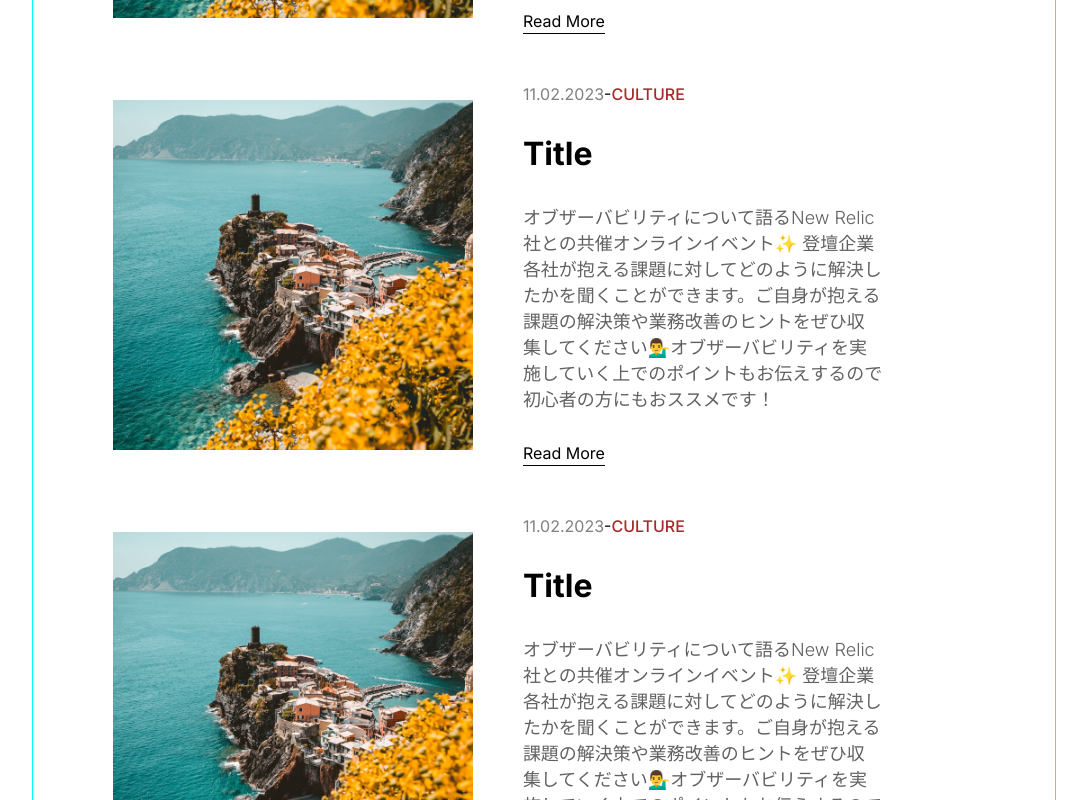
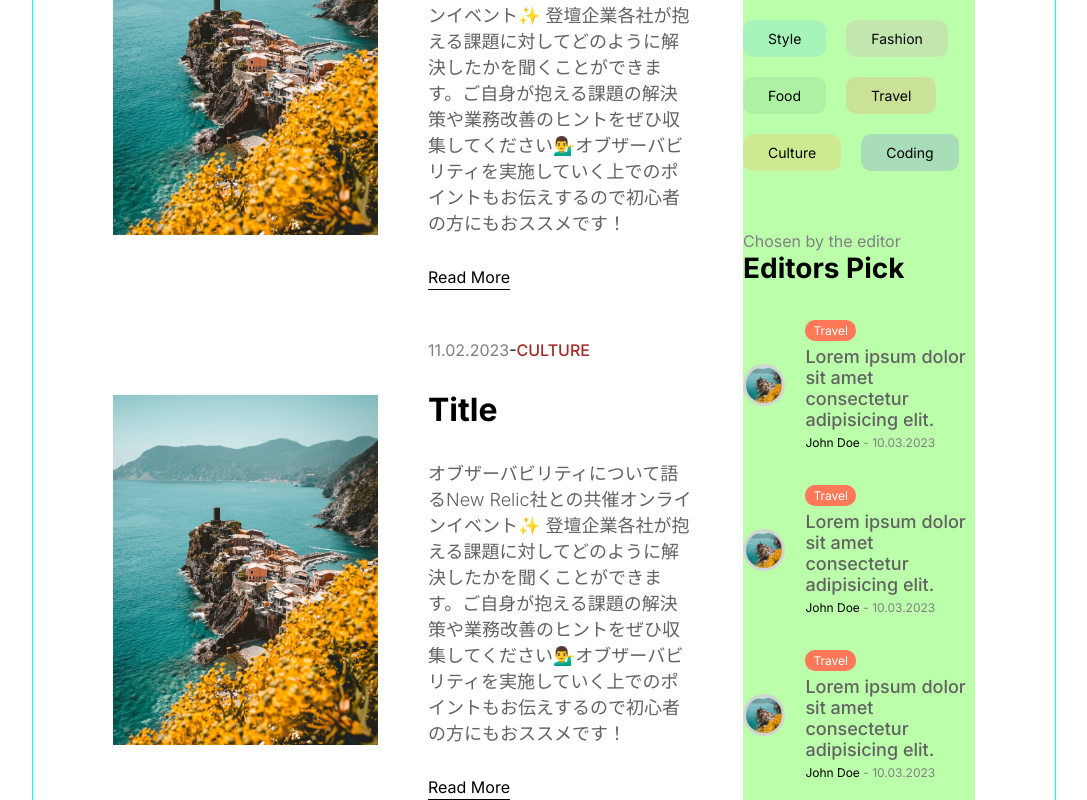
Before and after one commit to Natsuki-R/Blog-App, a Next.js app: page / in a window 1280 px wide. Shown: the part 920-1720 px from the top of the page, without its empty margins (96-1183 px from the left). Built offline with nearby package versions, Linux system fonts and the light colour scheme.

Commit message:
Add Menu and MenuCategories and MenuPosts

```diff
--- a/src/app/page.jsx
+++ b/src/app/page.jsx
@@ -12,8 +12,6 @@ export default function Home() {
       <div className={styles.content}>
         <CardList />
         <Menu />
-        {/* <Link href="/">Morning
-    </Link> */}
       </div>
     </div>
   )
--- a/src/components/cardList/cardList.module.css
+++ b/src/components/cardList/cardList.module.css
@@ -1 +1,7 @@
-.container {}
+.container {
+    flex: 5
+}
+
+.title {
+    margin: 50px 0px;
+}
--- a/src/components/menu/Menu.jsx
+++ b/src/components/menu/Menu.jsx
@@ -1,10 +1,20 @@
 import React from "react";
 import styles from "./menu.module.css";
+import MenuPosts from "../menuPosts/MenuPosts";
+import MenuCategories from "../menuCategories/MenuCategories";
 
 const Menu = () => {
     return (
         <div className={styles.container}>
-            menu
+            <h2 className={styles.subtitle}>{"What's hot"}</h2>
+            <h1 className={styles.title}>Most Popular</h1>
+            <MenuPosts withImage={false} />
+            <h2 className={styles.subtitle}>Discover by topic</h2>
+            <h1 className={styles.title}>Categories</h1>
+            <MenuCategories />
+            <h2 className={styles.subtitle}>Chosen by the editor</h2>
+            <h1 className={styles.title}>Editors Pick</h1>
+            <MenuPosts withImage={true} />
         </div>
     );
 };
--- a/src/components/menu/menu.module.css
+++ b/src/components/menu/menu.module.css
@@ -0,0 +1,15 @@
+.container {
+    margin-top: 60px;
+    background-color: #bfa;
+    flex: 2;
+}
+
+.subtitle {
+    color: gray;
+    font-size: 16px;
+    font-weight: 400;
+}
+
+.title {
+    font-size: 28px;
+}
--- /dev/null
+++ b/src/components/menuCategories/MenuCategories.jsx
@@ -0,0 +1,33 @@
+import Link from "next/link";
+import React from "react";
+import styles from "./menuCategories.module.css";
+
+const MenuCategories = () => {
+  return (
+    <div className={styles.categoryList}>
+      <Link
+        href="/blog?cat=style"
+        className={`${styles.categoryItem} ${styles.style}`}
+      >
+        Style
+      </Link>
+      <Link href="/blog" className={`${styles.categoryItem} ${styles.fashion}`}>
+        Fashion
+      </Link>
+      <Link href="/blog" className={`${styles.categoryItem} ${styles.food}`}>
+        Food
+      </Link>
+      <Link href="/blog" className={`${styles.categoryItem} ${styles.travel}`}>
+        Travel
+      </Link>
+      <Link href="/blog" className={`${styles.categoryItem} ${styles.culture}`}>
+        Culture
+      </Link>
+      <Link href="/blog" className={`${styles.categoryItem} ${styles.coding}`}>
+        Coding
+      </Link>
+    </div>
+  );
+};
+
+export default MenuCategories;
--- /dev/null
+++ b/src/components/menuCategories/menuCategories.module.css
@@ -0,0 +1,37 @@
+.categoryList {
+  margin-top: 35px;
+  margin-bottom: 60px;
+  display: flex;
+  flex-wrap: wrap;
+  gap: 20px;
+}
+
+.categoryItem {
+  padding: 10px 25px;
+  border-radius: 10px;
+  font-size: 14px;
+}
+
+.categoryItem.style {
+  background-color: #57c4ff31;
+}
+
+.categoryItem.fashion {
+  background-color: #da85c731;
+}
+
+.categoryItem.food {
+  background-color: #7fb88133;
+}
+
+.categoryItem.travel {
+  background-color: #ff795736;
+}
+
+.categoryItem.culture {
+  background-color: #ffb04f45;
+}
+
+.categoryItem.coding {
+  background-color: #5e4fff31;
+}
--- /dev/null
+++ b/src/components/menuPosts/MenuPosts.jsx
@@ -0,0 +1,81 @@
+import Image from "next/image";
+import Link from "next/link";
+import React from "react";
+import styles from "./menuPosts.module.css"
+
+const MenuPosts = ({ withImage }) => {
+  return (
+    <div className={styles.items}>
+      <Link href="/" className={styles.item}>
+        {
+          withImage && <div className={styles.imgContainer}>
+            <Image src="/p1.jpeg" alt="" fill className={styles.image} />
+          </div>
+        }
+        <div className={styles.textContainer}>
+          <span className={`${styles.category} ${styles.travel}`}>Travel</span>
+          <h3 className={styles.postTitle}>
+            Lorem ipsum dolor sit amet consectetur adipisicing elit.
+          </h3>
+          <div className={styles.detail}>
+            <span className={styles.username}>John Doe</span>
+            <span className={styles.date}> - 10.03.2023</span>
+          </div>
+        </div>
+      </Link>
+      <Link href="/" className={styles.item}>
+        {
+          withImage && <div className={styles.imgContainer}>
+            <Image src="/p1.jpeg" alt="" fill className={styles.image} />
+          </div>
+        }
+        <div className={styles.textContainer}>
+          <span className={`${styles.category} ${styles.travel}`}>Travel</span>
+          <h3 className={styles.postTitle}>
+            Lorem ipsum dolor sit amet consectetur adipisicing elit.
+          </h3>
+          <div className={styles.detail}>
+            <span className={styles.username}>John Doe</span>
+            <span className={styles.date}> - 10.03.2023</span>
+          </div>
+        </div>
+      </Link>
+      <Link href="/" className={styles.item}>
+        {
+          withImage && <div className={styles.imgContainer}>
+            <Image src="/p1.jpeg" alt="" fill className={styles.image} />
+          </div>
+        }
+        <div className={styles.textContainer}>
+          <span className={`${styles.category} ${styles.travel}`}>Travel</span>
+          <h3 className={styles.postTitle}>
+            Lorem ipsum dolor sit amet consectetur adipisicing elit.
+          </h3>
+          <div className={styles.detail}>
+            <span className={styles.username}>John Doe</span>
+            <span className={styles.date}> - 10.03.2023</span>
+          </div>
+        </div>
+      </Link>
+      <Link href="/" className={styles.item}>
+        {
+          withImage && <div className={styles.imgContainer}>
+            <Image src="/p1.jpeg" alt="" fill className={styles.image} />
+          </div>
+        }
+        <div className={styles.textContainer}>
+          <span className={`${styles.category} ${styles.travel}`}>Travel</span>
+          <h3 className={styles.postTitle}>
+            Lorem ipsum dolor sit amet consectetur adipisicing elit.
+          </h3>
+          <div className={styles.detail}>
+            <span className={styles.username}>John Doe</span>
+            <span className={styles.date}> - 10.03.2023</span>
+          </div>
+        </div>
+      </Link>
+    </div>
+  );
+};
+
+export default MenuPosts;
--- /dev/null
+++ b/src/components/menuPosts/menuPosts.module.css
@@ -0,0 +1,58 @@
+.items {
+  margin-top: 35px;
+  margin-bottom: 60px;
+  display: flex;
+  flex-direction: column;
+  gap: 35px;
+}
+
+.item {
+  display: flex;
+  align-items: center;
+  gap: 20px;
+}
+
+.imgContainer {
+  flex: 1;
+  aspect-ratio: 1/1;
+  position: relative;
+}
+
+.image {
+  border-radius: 50%;
+  border: 3px solid lightgray;
+  object-fit: cover;
+}
+
+.textContainer {
+  flex: 4;
+  display: flex;
+  flex-direction: column;
+  gap: 5px;
+}
+
+.category {
+  padding: 3px 8px;
+  border-radius: 10px;
+  font-size: 12px;
+  color: white;
+  width: max-content;
+}
+
+.category.travel {
+  background-color: #ff7857;
+}
+
+.postTitle {
+  font-size: 18px;
+  font-weight: 500;
+  color: var(--softTextColor);
+}
+
+.detail {
+  font-size: 12px;
+}
+
+.date {
+  color: gray;
+}
```
